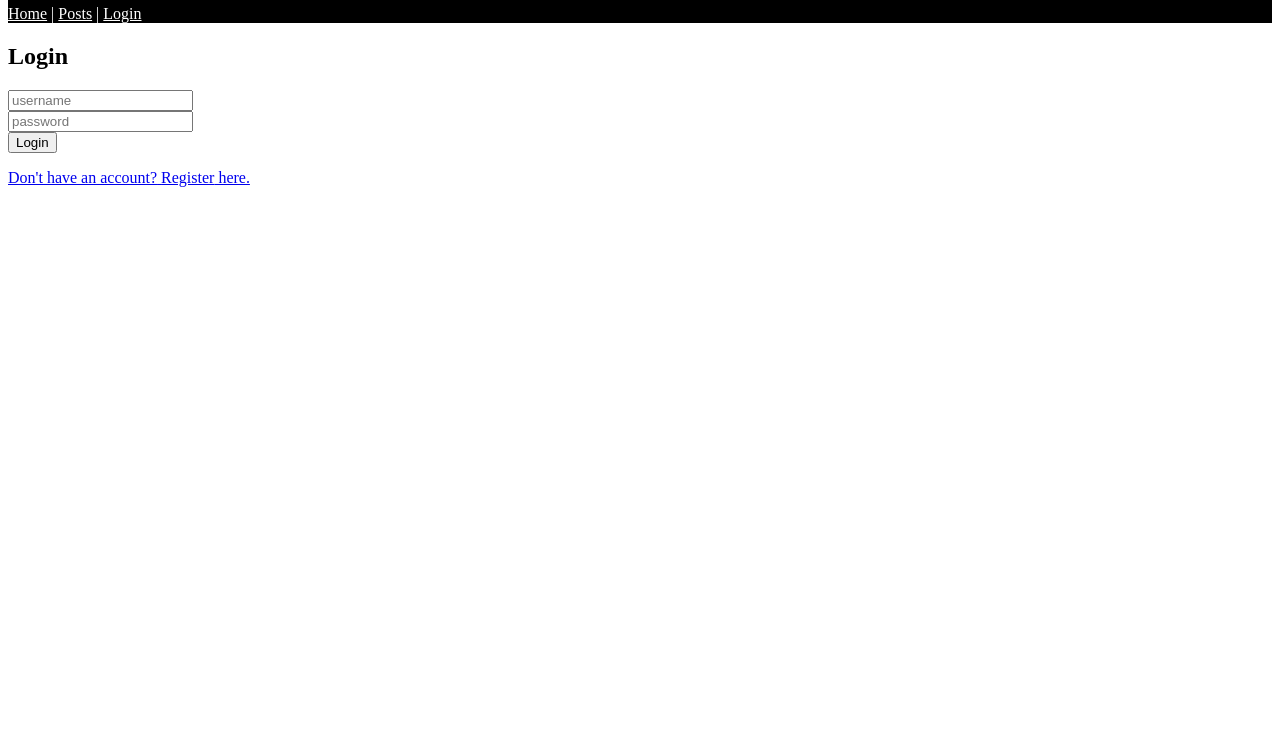
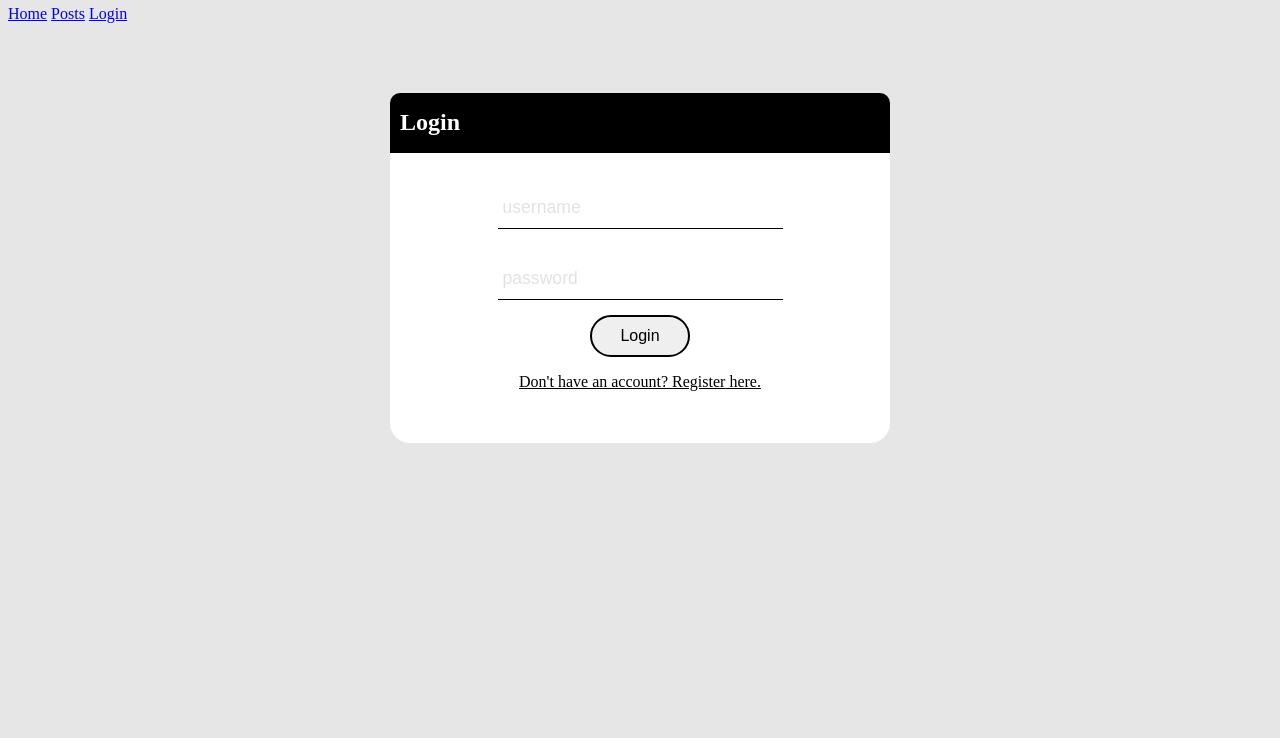
Before and after one commit to alexandrahargrove/Stranger_Things, a React app: page /login in a window 1280 px wide. Shown: the part 62-800 px from the top of the page. Built offline with nearby package versions, Linux system fonts and the light colour scheme.

Commit message:
Profile page with posts

```diff
--- a/public/style.css
+++ b/public/style.css
@@ -1,13 +1,82 @@
-nav {
-    background-color: black;
-    color: white;
+body {
+    background-color: rgb(230, 230, 230)
+    /* background-color: black; */
 }
 
-nav a {
+/* #header {
+    background-color: black;
+    margin-top: -1.5em;
+    margin-bottom: 0em;
+}
+#navigation {
     color: white;
+
+} */
+
+.account-form-title {
+    background-color: black;
+    text-align: left;
+    height: 40px;
+    color: white;
+    padding: 10px;
+    display: flex;
+    align-items: center;
+    border-top-left-radius: 10px;
+    border-top-right-radius: 10px;;
+
+
+}
+
+.login-form {
+    text-align: center;
+    height: 350px;
+    width: 500px;
+    display: block;
+    margin: auto;
+    background-color: white;
+    border-radius: 20px;
+    margin-top: 70px;
+}
+
+.login-form button {
+    font-size: 16px;
+    padding: 10px;
+    /* background-color: black; */
+    border-radius: 2em;
+    border: black 2px solid;
+    width: 100px;
+
 }
 
 
-.post {
-    border: solid 1px black;
+.login-form button:hover {
+color: grey;
+transition-duration: 0.4s;
 }
+
+.login-form input {
+    min-width: 275px;
+    min-height: 30px;
+    margin: 15px;
+    border: none;
+    border-bottom: 1px solid black;
+    font-size: 1.1rem;
+    padding: 5px;
+}
+
+
+.login-form input::placeholder{
+    color: rgba(128, 128, 128, 0.226);
+}
+
+#register-or-login {
+    color: black;
+    font-style: bold;
+}
+
+#register-or-login:hover {
+color: grey;
+font-style: italic;
+
+}
+/* LOGIN FORM ^ */
--- a/src/components/Accountform.js
+++ b/src/components/Accountform.js
@@ -52,8 +52,8 @@ const Accountform = ({type, setToken, setUser}) => {
 
 
     return <>
-        <h2>{formtitle}</h2>
         <div className="login-form" >
+        <h2 className="account-form-title">{formtitle}</h2>
         <form onSubmit={submitClick}>
             <input type="text" value={username} onChange={(ev) => setUsername(ev.target.value)} placeholder="username" required></input>
             <br />
@@ -61,7 +61,7 @@ const Accountform = ({type, setToken, setUser}) => {
             <br />
             <button type="submit">{formtitle}</button>
         </form>
-        <p> <Link to={`/${oppositeType}`}> {
+        <p> <Link id="register-or-login"to={`/${oppositeType}`}> {
             oppositeType === 'login' ? 'Already have an account?' : `Don't have an account?`
     } {oppositeTitle} here. </Link></p>
     </div>
--- a/src/components/Profile.js
+++ b/src/components/Profile.js
@@ -0,0 +1,54 @@
+import React, {useState, useEffect} from 'react';
+
+
+
+const Profile = ({token, setUser}) => {
+    const [listOfPosts, setPosts] = useState([])
+    useEffect (async () => {
+
+         const reponse = await fetch('https://strangers-things.herokuapp.com/api/2010-CPU-RM-WEB-PT/users/me', {
+             method: 'GET',
+             headers: {
+            'Content-Type':'application/json',
+            'Authorization': `Bearer ${token}`
+             }
+         })
+        //  const {data} = await reponse.json()
+        //  console.log(data)
+        const data = await reponse.json()
+        console.log(data.data.posts)
+        setPosts(data.data.posts);
+    }, [])
+
+    return (<>
+        <h1>Posts By Me:</h1>
+
+        {
+            listOfPosts.map((post, index) => {
+                console.log(post)
+                const {title, price, location, description, createdAt, author, isAuthor} = post;
+                return (
+                    <div key={index} className='post'>
+                        <h3>Title: {title}</h3>
+                        <p>Price: {price}</p>
+                        <p>Location: {location}</p>
+                        <p>Description: {description}</p>
+                        <p>Created At: {createdAt}</p>
+                        {/* <p>Seller: {author.username}</p> */}
+                        {
+
+                            isAuthor === true ? <div><button>EDIT</button><button>DELETE</button></div> : ''
+                        }
+
+    </div>
+                )
+            })
+        }
+
+        </>)
+
+
+
+    }
+
+export default Profile;
--- a/src/components/index.js
+++ b/src/components/index.js
@@ -3,3 +3,4 @@ export { default as GetPosts} from './GetPosts.js';
 export { default as CreatePostForm} from './CreatePost.js'
 // export { default as Home} from './Home.js'
 export { default as MessageForm } from './Message.js'
+export { default as Profile } from './Profile.js'
--- a/src/index.js
+++ b/src/index.js
@@ -9,7 +9,8 @@ import { useHistory } from "react-router-dom";
 import {
     Accountform,
     GetPosts,
-    CreatePostForm
+    CreatePostForm,
+    Profile
   } from './components';
 
 
@@ -20,10 +21,12 @@ const App = () => {
 
 return <>
 
-<header>
+<header id="header">
 <nav id="navigation">
 <h1>Strangers Things</h1>
-    <Link to="/">Home</Link> | <Link to="/posts">Posts</Link> | <Link onClick={() => {
+    <Link to="/">Home</Link> <Link to="/posts">Posts</Link> {
+       token ?  <Link to="/profile">Profile</Link> : ''
+    } <Link onClick={() => {
        if (token) {
        setToken('')
         setUser({})
@@ -57,7 +60,9 @@ return <>
         <Route path="/new-post">
         <CreatePostForm token={token} setUser={setUser}/>
         </Route>
-
+        <Route path="/profile">
+        <Profile setUser={setUser} token={token} />
+        </Route>
     </>
 
 
```
Also changed, not shown: 1 other file.
